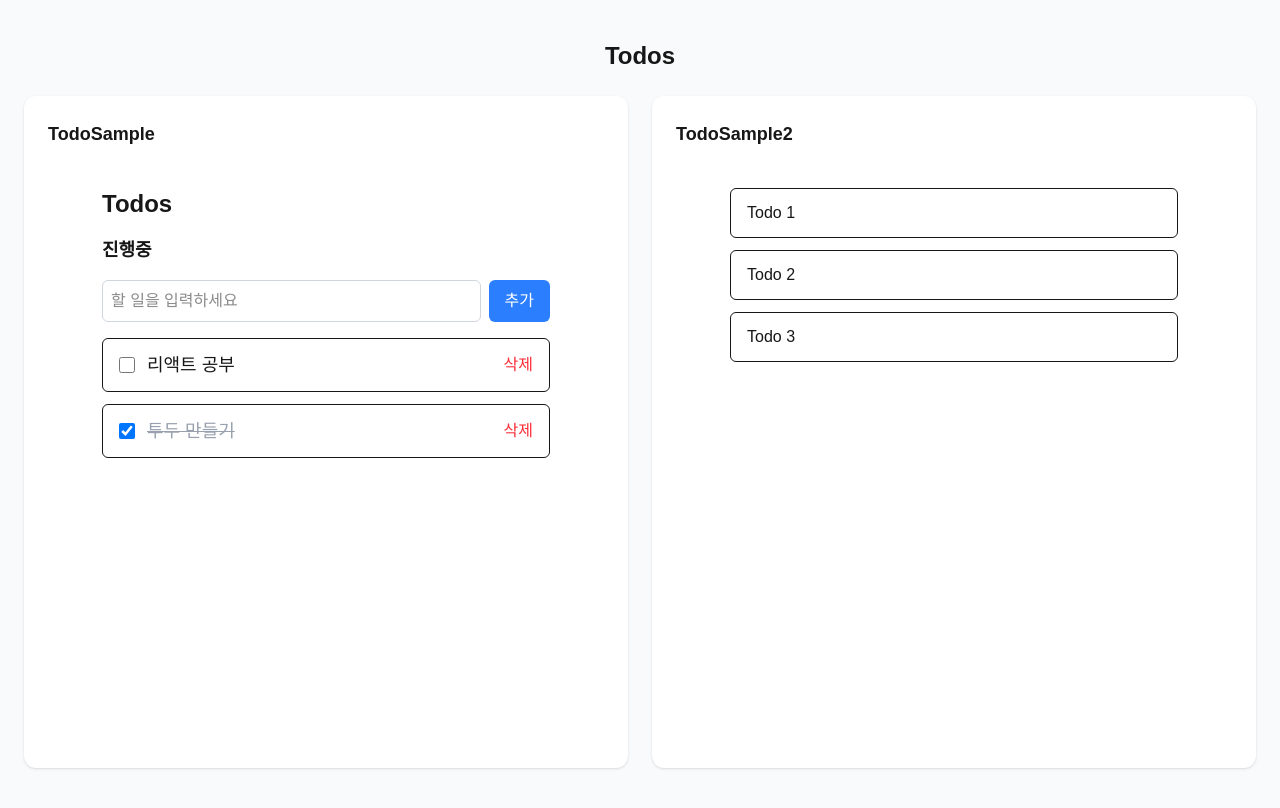
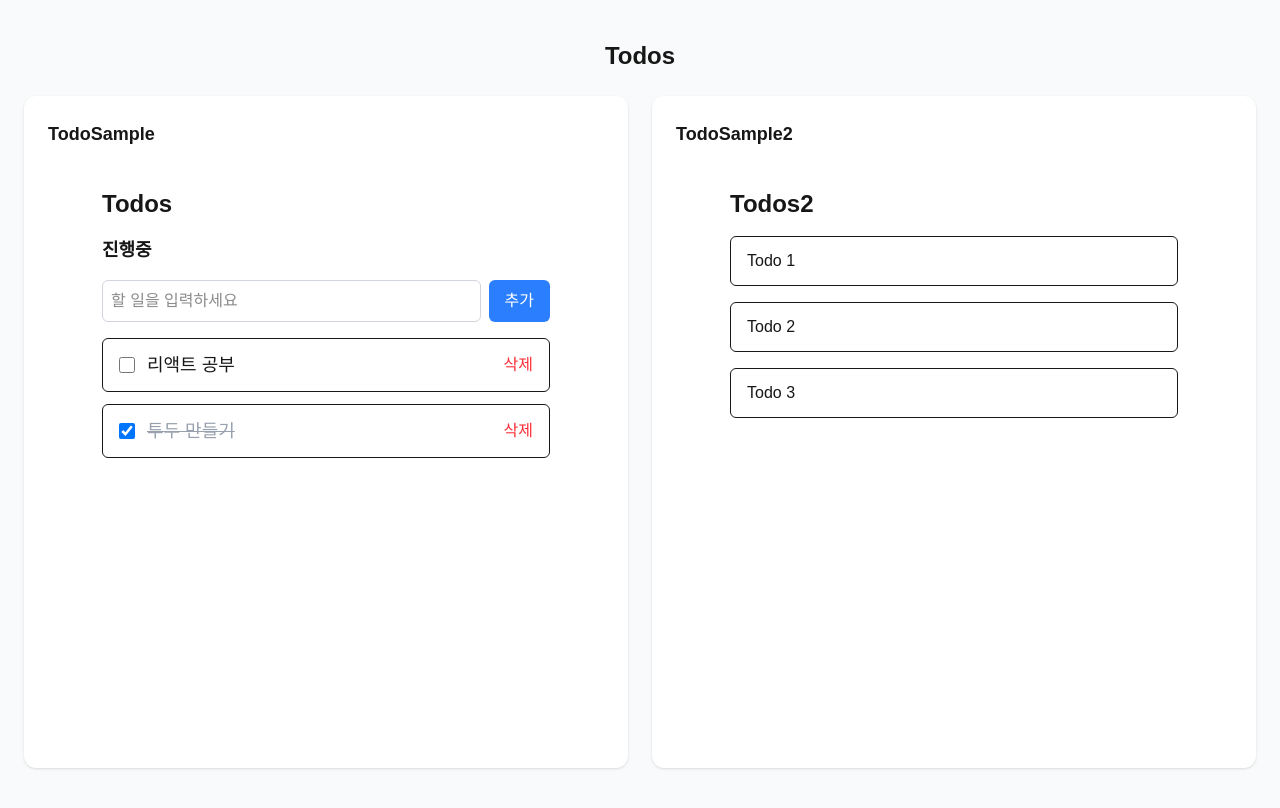
Before and after one commit to hiharibo/my-app, a Next.js app: page /todos in a window 1280 px wide. Built offline with nearby package versions, Linux system fonts and the light colour scheme.

Commit message:
feat : Add TodoTitle component to TodoSample2

```diff
--- a/src/components/TodoSample2.tsx
+++ b/src/components/TodoSample2.tsx
@@ -1,4 +1,6 @@
 "use client";
+
+import TodoTitle from "./TodoTitle";
 
 type Todo = {
   id: string;
@@ -9,7 +11,9 @@ type Todo = {
 export default function TodoSample2({ todos }: { todos: Todo[] }) {
   return (
     <div className="flex w-full flex-col items-center px-4 py-6">
-      <ul className="w-full max-w-md space-y-3">
+      <ul className="w-full max-w-md space-y-4">
+        <TodoTitle title="Todos2" />
+
         {todos.map((todo) => (
           <li
             className="flex items-center justify-between gap-3 rounded-md border px-4 py-3"
--- /dev/null
+++ b/src/components/TodoTitle.tsx
@@ -0,0 +1,8 @@
+"use client";
+
+type TodoTitleProps = {
+  title: string;
+};
+export default function TodoTitle({ title }: TodoTitleProps) {
+  return <h3 className="text-2xl font-bold">{title}</h3>;
+}
```
